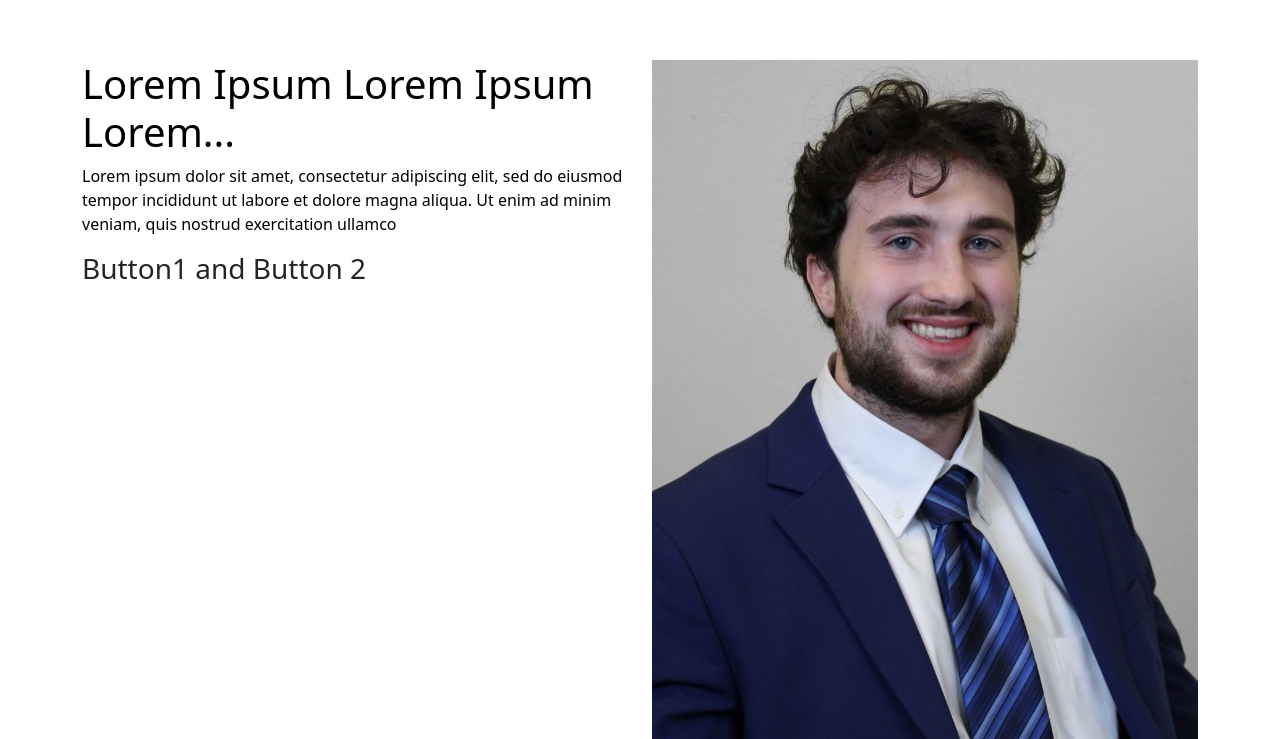
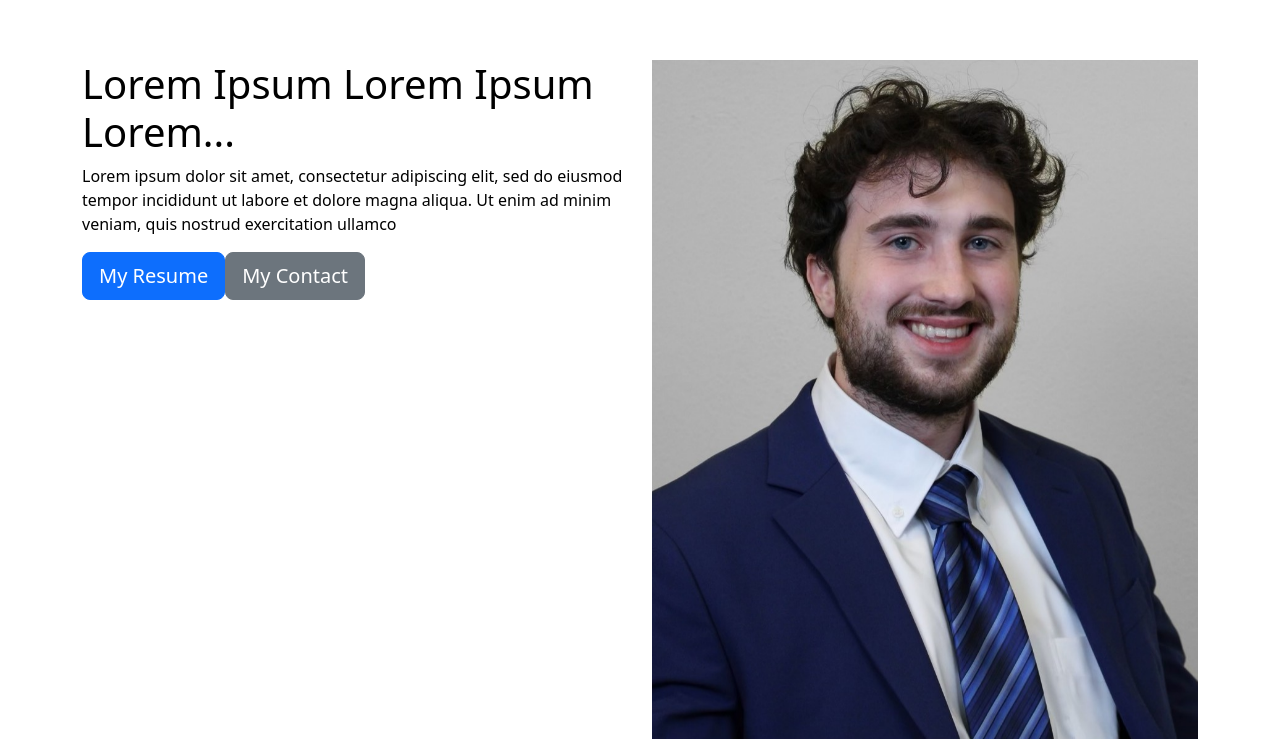
Before and after one commit to about7ops/about7ops.github.io, a React (Create React App) app in the folder my-app/: page / in a window 1280 px wide. Shown: the part 196-935 px from the top of the page. Built offline with nearby package versions, Linux system fonts and the light colour scheme.

Commit message:
add intro buttons

```diff
--- a/my-app/src/components/Intro.js
+++ b/my-app/src/components/Intro.js
@@ -1,6 +1,7 @@
 import React from 'react';
 import profPic from '../images/profPic.jpg';
 import {Container, Col, Row} from 'react-bootstrap';
+import IntroButtons from './button';
 
 
 // revisit mobile sizing
@@ -13,8 +14,7 @@ const Intro = () => {
           <h1>Lorem Ipsum Lorem Ipsum Lorem...</h1>
           <p>Lorem ipsum dolor sit amet, consectetur adipiscing elit, sed do eiusmod tempor incididunt ut labore et dolore magna aliqua.
           Ut enim ad minim veniam, quis nostrud exercitation ullamco</p>
-          {/* revisit buttons here */}
-          <h3>Button1 and Button 2</h3>
+          <IntroButtons />
           </Col>
         <Col>
           <img src={profPic} alt="profile"></img>
--- /dev/null
+++ b/my-app/src/components/button.js
@@ -0,0 +1,14 @@
+import Button from 'react-bootstrap/Button';
+
+function IntroButtons() {
+  return (
+    <>
+        <div className="introButtons">
+            <Button variant="primary" size="lg" href="#">My Resume</Button>
+            <Button variant="secondary" size="lg" href="#">My Contact</Button>
+        </div>
+    </>
+  );
+}
+
+export default IntroButtons;
```
